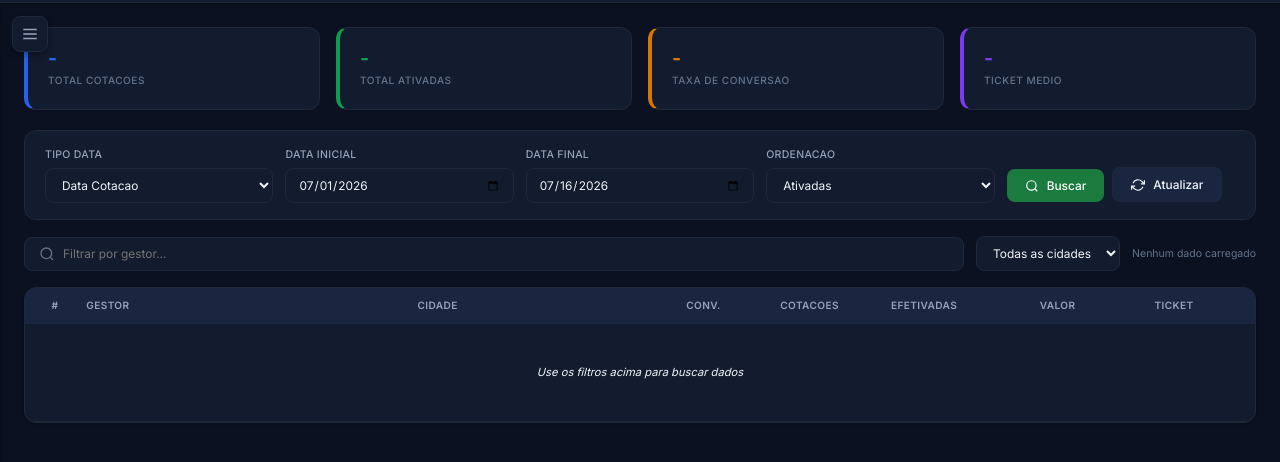
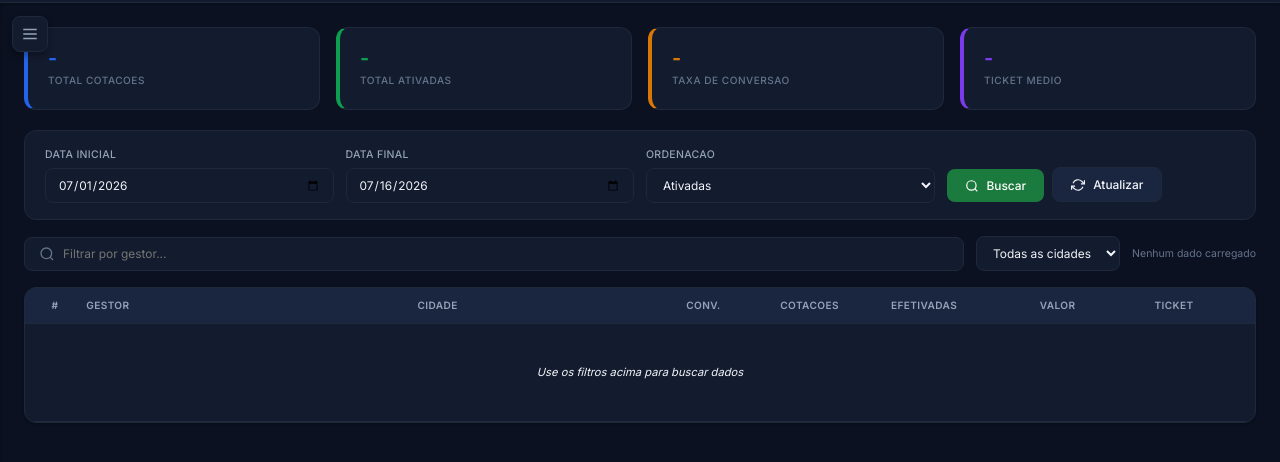
Before and after one commit to alesancod2/Aurora-AVP, a plain HTML site: page relatorios.html in a window 1280 px wide. Shown: the part 58-520 px from the top of the page. Drawn offline with Linux system fonts and the light colour scheme.

Commit message:
ui: remover filtro Tipo Data (fixo como Data Cotacao internamente)

```diff
--- a/assets/js/relatorios.js
+++ b/assets/js/relatorios.js
@@ -364,7 +364,7 @@ async function buscarDados(forceRefresh) {
   btn.disabled = true;
 
   var params = {
-    tipo_data: document.getElementById('fTipoData').value,
+    tipo_data: '2',
     data_inicial: document.getElementById('fDataInicial').value,
     data_final: document.getElementById('fDataFinal').value,
     ordenar: document.getElementById('fOrdenar').value,
--- a/relatorios.html
+++ b/relatorios.html
@@ -119,15 +119,6 @@
 
       <!-- Filtros (barra inline) -->
       <div class="filter-bar">
-        <div class="filter-group">
-          <label>Tipo Data</label>
-          <select id="fTipoData">
-            <option value="2">Data Cotacao</option>
-            <option value="3">Data Ativacao</option>
-            <option value="4">Data Venda Efetivada</option>
-            <option value="5">Primeiro Boleto Pago</option>
-          </select>
-        </div>
         <div class="filter-group">
           <label>Data Inicial</label>
           <input type="date" id="fDataInicial">
```
